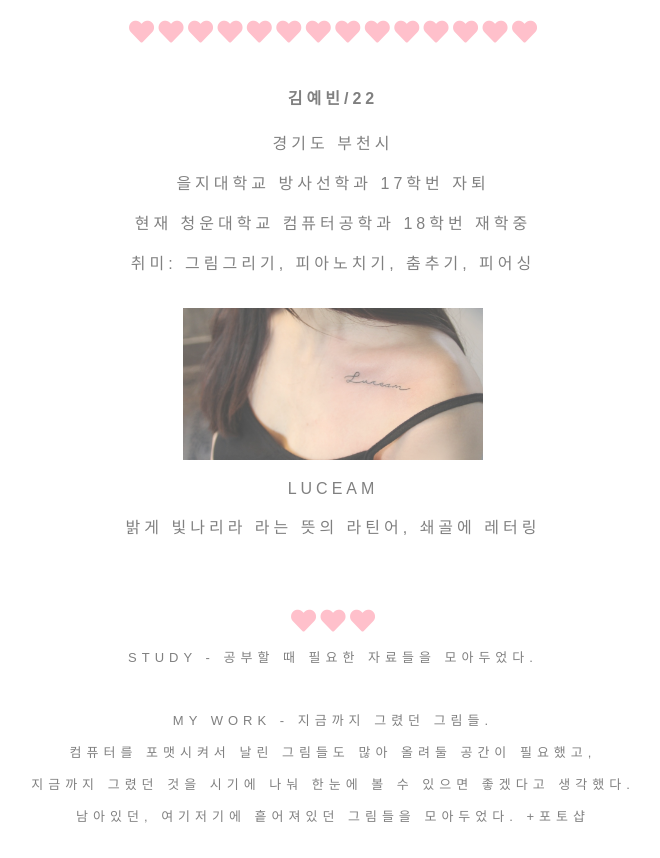
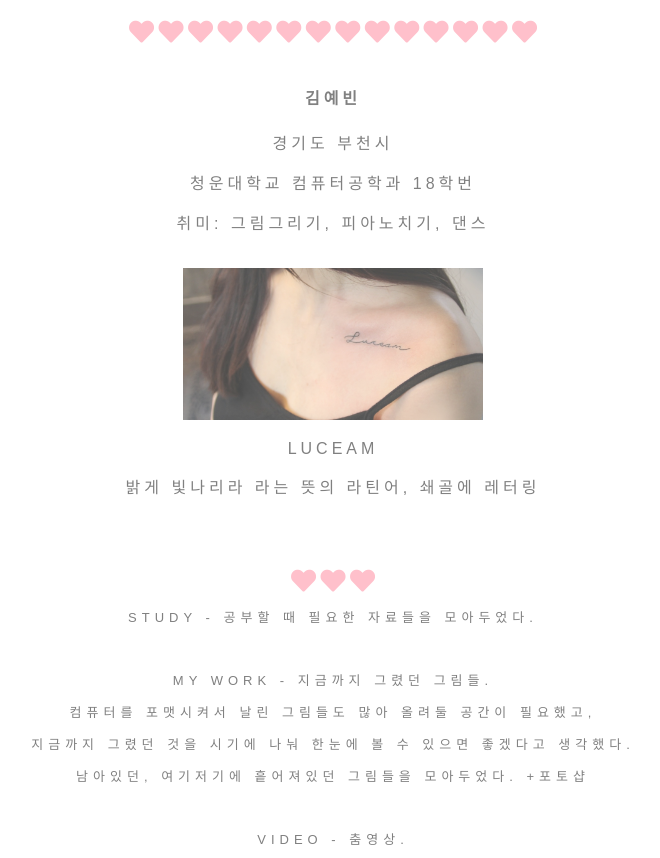
Before and after one commit to Luceam/LUCEAM, a plain HTML site: page index.html in a window 1280 px wide. Shown: the part 2022-2880 px from the top of the page, without its empty margins (307-967 px from the left). Drawn offline with Linux system fonts and the light colour scheme.

Commit message:
Update index.html

```diff
--- a/index.html
+++ b/index.html
@@ -197,11 +197,10 @@ div {
     <i class="fas fa-heart" style="font-size:25px;color:pink;"></i></h3><br><br>
 
 <span style="letter-spacing:4px; color:gray;">
-    <h4>김예빈/22</h4>
+    <h4>김예빈</h4>
      <p>경기도 부천시</p>
-    <p>을지대학교 방사선학과 17학번 자퇴</p>
-   <p>현재 청운대학교 컴퓨터공학과 18학번 재학중</p>
-   <p> 취미: 그림그리기, 피아노치기, 춤추기, 피어싱</p>
+   <p>청운대학교 컴퓨터공학과 18학번 </p>
+   <p> 취미: 그림그리기, 피아노치기, 댄스</p>
    <br>
 
    <img src="레터링.jpg" style="opacity:0.7; width:300px;"><br>
```
